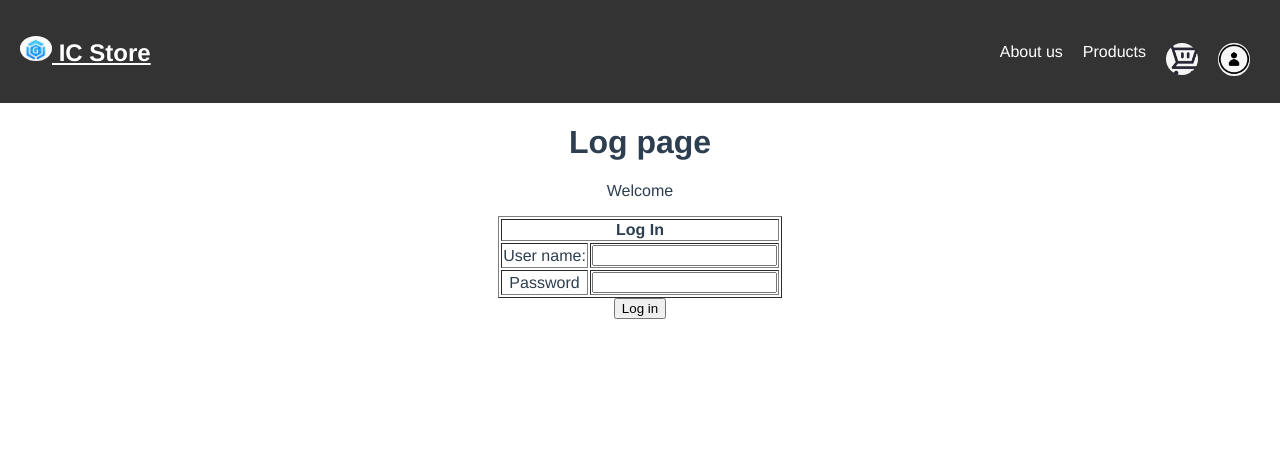
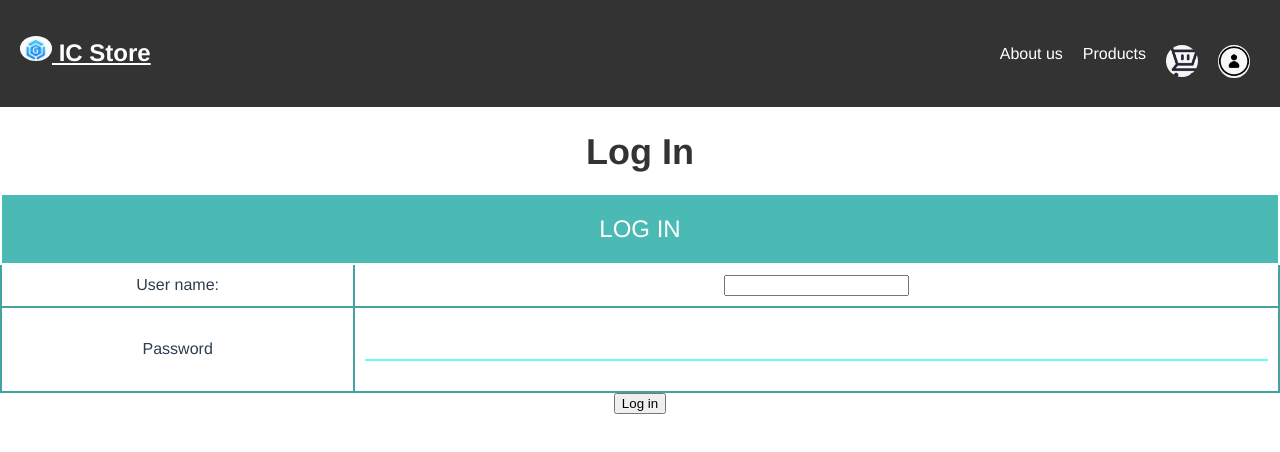
Before and after one commit to UnknownIsaac/Practica-Final, a Vue app in the folder shop/: page /Log in a window 1280 px wide. Shown: the top 452 px of the page. Built offline with nearby package versions, Linux system fonts and the light colour scheme.

Commit message:
template and css

```diff
--- a/shop/package.json
+++ b/shop/package.json
@@ -13,7 +13,8 @@
     "core-js": "^3.8.3",
     "router": "^1.3.8",
     "vue": "^3.2.13",
-    "vue-router": "^4.1.6"
+    "vue-router": "^4.1.6",
+    "vuetify": "^3.1.15"
   },
   "devDependencies": {
     "@babel/core": "^7.12.16",
--- a/shop/src/views/Cart.vue
+++ b/shop/src/views/Cart.vue
@@ -1,9 +1,32 @@
 <template>
-    <div class="Cart">
-        <h1>Cart Page</h1>
-        <p>Welcome to your cart </p>
+    <div class="cart">
+      <h1>My Shopping Cart</h1>
+      <div class="cart-items">
+        <div class="cart-item" v-for="item in items" :key="item.id">
+          <img :src="item.image" alt="Product image">
+          <div class="item-details">
+            <h2>{{ item.name }}</h2>
+            <p>{{ item.description }}</p>
+            <p>Price: ${{ item.price }}</p>
+            <div class="item-quantity">
+              <button @click="decreaseQuantity(item)">-</button>
+              <p>{{ item.quantity }}</p>
+              <button @click="increaseQuantity(item)">+</button>
+            </div>
+            <button @click="removeItem(item)">Remove Item</button>
+          </div>
+        </div>
+      </div>
+      <div class="cart-summary">
+        <p>Total Items: {{ totalItems }}</p>
+        <p>Subtotal: ${{ subtotal }}</p>
+        <p>Tax: ${{ tax }}</p>
+        <p>Total: ${{ total }}</p>
+        <button>Checkout</button>
+      </div>
     </div>
-</template>
+  </template>
+
 
 <script>
 export default {
@@ -13,4 +36,78 @@ export default {
 <!-- CSS -->
 <style>
 
+  .cart {
+    margin: 0 auto;
+    max-width: 1200px;
+    padding: 20px;
+    background-color: #f4f4f4;
+  }
+
+  h1 {
+    font-size: 36px;
+    font-weight: bold;
+    text-align: center;
+    margin-bottom: 20px;
+    color: #333;
+  }
+
+  .cart-items {
+    display: grid;
+    grid-template-columns: repeat(auto-fit, minmax(300px, 1fr));
+    grid-gap: 20px;
+  }
+
+  .cart-item {
+    display: flex;
+    flex-direction: column;
+    background-color: #fff;
+    border-radius: 10px;
+    box-shadow: 0px 0px 10px rgba(0, 0, 0, 0.2);
+    overflow: hidden;
+  }
+
+  .cart-item img {
+    max-width: 100%;
+    height: auto;
+  }
+
+  .item-details {
+    padding: 10px;
+    text-align: center;
+    flex-grow: 1;
+  }
+
+  .item-details h2 {
+    font-size: 24px;
+    font-weight: bold;
+    margin-top: 10px;
+    margin-bottom: 5px;
+    color: #333;
+  }
+
+  .item-details p {
+    font-size: 18px;
+    margin-bottom: 10px;
+    color: #666;
+  }
+
+  .item-quantity {
+    display: flex;
+    justify-content: center;
+    align-items: center;
+    margin-bottom: 10px;
+  }
+
+  .item-quantity button {
+    border: none;
+    background-color: #6d90b6;
+    color: #fff;
+    font-size: 18px;
+    padding: 10px;
+    margin: 0 5px;
+    border-radius: 5px;
+    cursor: pointer;
+    transition: all 0.3s ease;
+  }
+
 </style>
--- a/shop/src/views/Log.vue
+++ b/shop/src/views/Log.vue
@@ -1,7 +1,7 @@
 <template>
     <div class="acc">
-        <h1>Log page</h1>
-        <p>Welcome</p>
+        <h1>Log In</h1>
+
 
         <table border="1rem" align="center">
             <th colspan="2">Log In</th>
@@ -29,7 +29,67 @@ methods: {
 </script>
 <!-- CSS -->
 <style>
-    #UserName{
-        color: green;
-    }
+ .log {
+  background-color: #f2f2f2;
+  border: 1px solid #ccc;
+  padding: 20px;
+  font-family: Arial, sans-serif;
+  color: #333;
+  text-align: center;
+  margin-top: 50px;
+  width: 400px;
+  margin-left: auto;
+  margin-right: auto;
+}
+
+.log h1 {
+  font-size: 32px;
+  margin-top: 0;
+}
+
+.log p {
+  font-size: 20px;
+}
+
+.log table {
+  border-collapse: collapse;
+  margin-top: 30px;
+  margin-bottom: 30px;
+}
+
+.log td {
+  padding: 10px;
+}
+
+.log td:first-child {
+  text-align: right;
+  font-weight: bold;
+}
+
+.log input[type="UserName"], .log input[type="Password"] {
+  border: none;
+  border-radius: 3px;
+  padding: 10px;
+  width: 200px;
+  font-size: 16px;
+  margin-left: 10px;
+}
+
+
+
+.log button {
+  border: none;
+  border-radius: 3px;
+  padding: 10px 20px;
+  background-color: #2b9cff;
+  color: #fff;
+  font-size: 16px;
+  margin-top: 20px;
+  cursor: pointer;
+}
+
+.log button:hover {
+  background-color: #0077cc;
+}
+
 </style>
--- a/shop/src/views/Register.vue
+++ b/shop/src/views/Register.vue
@@ -1,10 +1,8 @@
 <template>
     <div class="log">
-        <h1>Register page</h1>
-        <p>Welcome</p>
+        <h1>Register</h1>
 
         <table border="1rem" align="center">
-            <th colspan="2">Registration</th>
             <tr>
                 <td>User name: </td>
                 <td><input type="UserName" placeholder="Your User name"></td>
@@ -18,7 +16,7 @@
                 <td><input type="Password" placeholder="Repeate your pass again"></td>
             </tr>
         </table>
-        <button type="primary" @click="SignUp()">Sign up</button>
+        <v-btn classs="" @click="SignUp()">Sign up</v-btn>
         <button type="button" @click="$router.push('Log')">Have a account?</button>
     </div>
 </template>
@@ -40,10 +38,87 @@ function SignUp(){
 
 
 </script>
+
 <!-- CSS -->
 <style>
-    #UserName{
-        color: green;
-    }
+.log {
+  background-color: #1f2833;
+  border-radius: 15px;
+  box-shadow: 0 5px 10px rgba(0, 0, 0, 0.5);
+  color: #fff;
+  font-family: 'Roboto', sans-serif;
+  margin: 0 auto;
+  max-width: 500px;
+  padding: 50px;
+}
+
+h1 {
+  color: #02867d;
+  font-size: 36px;
+  margin-bottom: 30px;
+}
+
+p {
+  font-size: 20px;
+  margin-bottom: 40px;
+}
+
+table {
+  border-collapse: collapse;
+  margin: 0 auto;
+  width: 100%;
+}
+
+th {
+  background-color: #4bb9b4;
+  border: 2px solid #fff;
+  color: #fff;
+  font-size: 24px;
+  font-weight: 400;
+  padding: 20px;
+  text-align: center;
+  text-transform: uppercase;
+}
+
+td {
+  border: 2px solid #45a29e;
+  padding: 10px;
+}
+
+input[type="text"],
+input[type="password"] {
+  background-color: transparent;
+  border: none;
+  border-bottom: 2px solid #66fcf1;
+  color: #fff;
+  font-size: 18px;
+  margin-bottom: 20px;
+  outline: none;
+  padding: 10px;
+  transition: border-bottom 0.3s ease;
+  width: 100%;
+}
+
+input[type="text"]:focus,
+input[type="password"]:focus {
+  border-bottom: 2px solid #45a29e;
+}
+
+button[type="submit"] {
+  background-color: #45a29e;
+  border: none;
+  border-radius: 50px;
+  color: #fff;
+  cursor: pointer;
+  font-size: 20px;
+  margin-top: 20px;
+  outline: none;
+  padding: 10px 30px;
+  transition: background-color 0.3s ease;
+}
+
+button[type="submit"]:hover {
+  background-color: #66fcf1;
+}
 
 </style>
```
Also changed, not shown: 1 other file (tests, documents, lock files or other folders).
